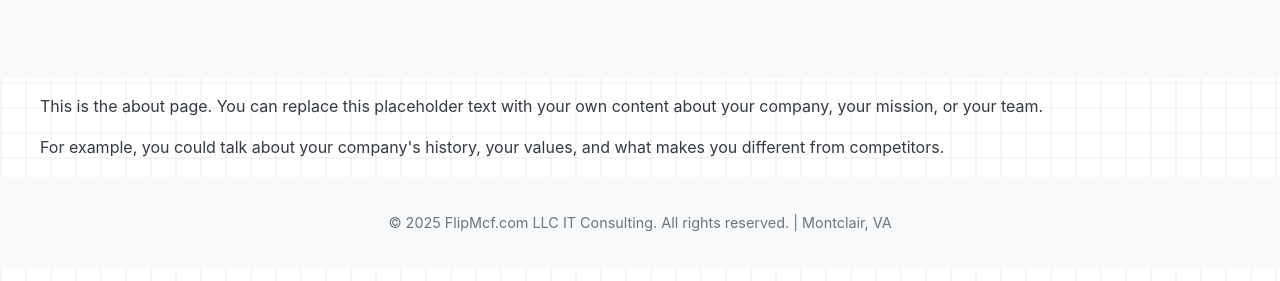
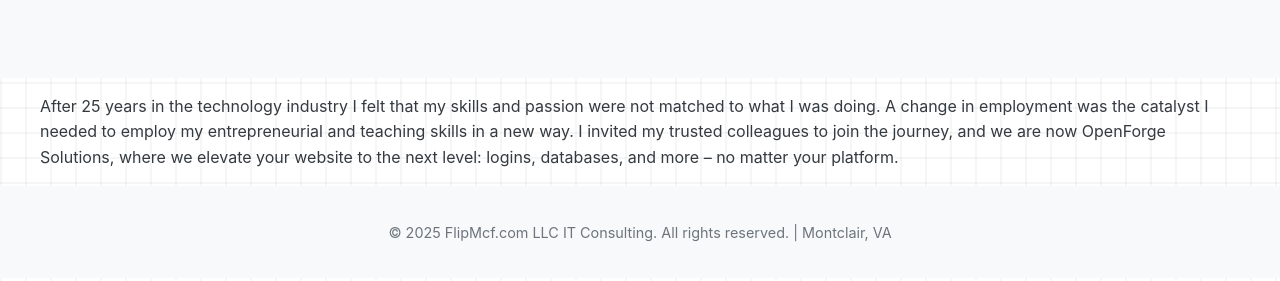
Before and after one commit to flipmcf/flipmcf.com, a plain HTML site: page www/about.html in a window 1280 px wide. Shown: the part 293-574 px from the top of the page. Drawn offline with Linux system fonts and the light colour scheme.

Commit message:
about page

```diff
--- a/www/about.html
+++ b/www/about.html
@@ -22,10 +22,10 @@
         <section class="body">
             <div class="container">
                 <p class="section-description">
-                    This is the about page. You can replace this placeholder text with your own content about your company, your mission, or your team.
+                    After 25 years in the technology industry I felt that my skills and passion were not matched to what I was doing. A change in employment was the catalyst I needed to employ my entrepreneurial and teaching skills in a new way. I invited my trusted colleagues to join the journey, and we are now OpenForge Solutions, where we elevate your website to the next level: logins, databases, and more – no matter your platform.
                 </p>
                 <p class="section-description">
-                    For example, you could talk about your company's history, your values, and what makes you different from competitors.
+
                 </p>
             </div>
         </section>
```
